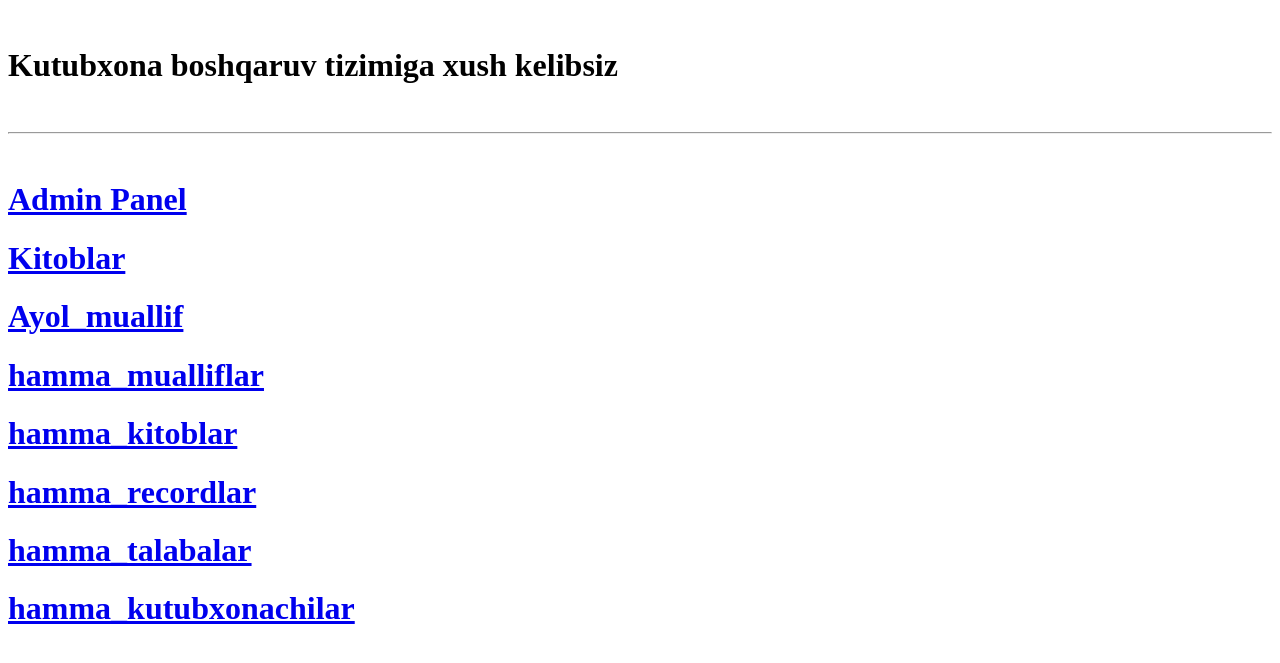
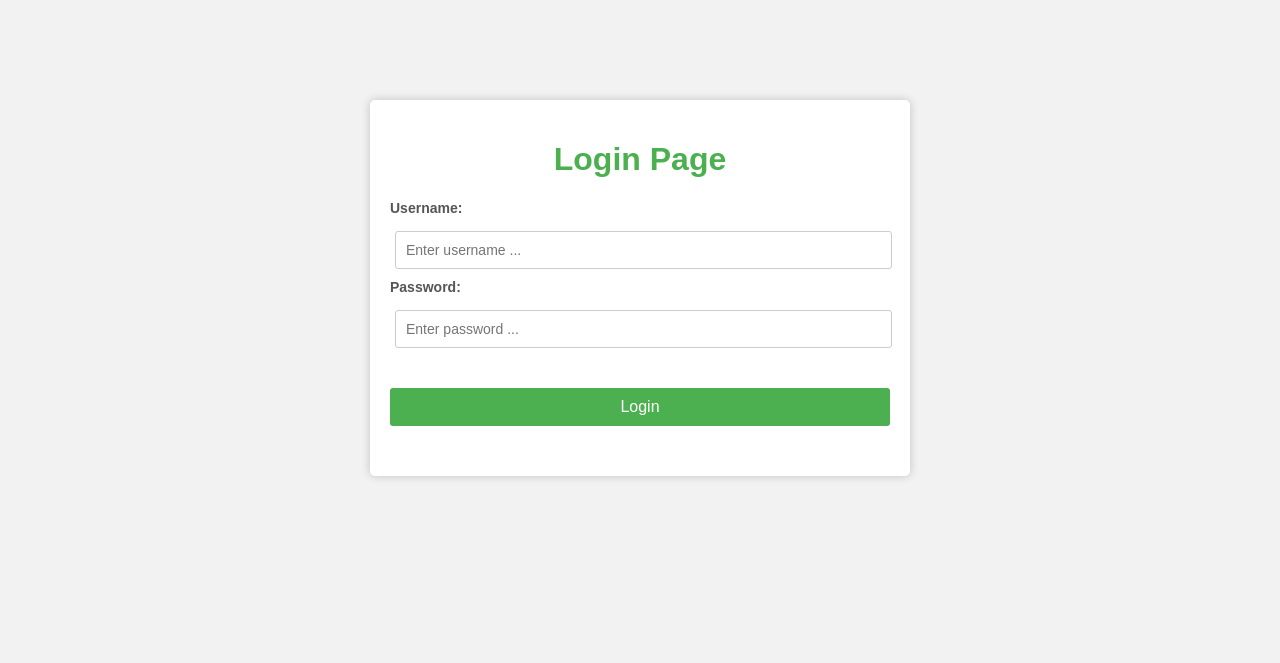
Before and after one commit to abduvaliyevsalohiddin/Kutubxona, a Django app: page / in a window 1280 px wide. Shown: the top 663 px of the page. Run offline with Django 4.2, Linux system fonts and the light colour scheme.

Commit message:
Kutubxona loyihasiga login va logout viewlar yozish ( Todo loyihadagi login.htmldan foydalanilgan )

```diff
--- a/Kutubxona/urls.py
+++ b/Kutubxona/urls.py
@@ -5,8 +5,12 @@ from asosiy.views import *
 
 urlpatterns = [
     path('admin/', admin.site.urls),
+    path('', login_view),
     path('salom/', salomlash),
-    path('', homepage),
+
+    path('home/', homepage),
+    path('logout/', logout_view),
+
     path('kitoblar/', hamma_kitoblar),
     path('ayol_muallif/', ayol_mualliflar_kitoblari),
     path('books/<int:son>/', kitob),
--- a/asosiy/views.py
+++ b/asosiy/views.py
@@ -1,5 +1,7 @@
 from django.http import HttpResponse
 from django.shortcuts import render, redirect
+from django.contrib.auth import authenticate, login, logout
+
 from .models import *
 from .forms import *
 
@@ -9,7 +11,9 @@ def salomlash(request):
 
 
 def homepage(request):
-    return render(request, "home.html")
+    if request.user.is_authenticated:
+        return render(request, "home.html")
+    return redirect("/")
 
 
 # Talaba
@@ -77,20 +81,18 @@ def hamma_muallif(request):
                 tirik=data.get("tirik"),
             )
 
-
-
     # if request.method == 'POST':
     #     forma = MuallifForm(request.POST)
     #     if forma.is_valid():
     #         forma.save()
 
-        # Muallif.objects.create(
-        #     ism=request.POST.get("ism"),
-        #     jins=request.POST.get("jins"),
-        #     tugulgan_kun=request.POST.get("tugulgan_kun"),
-        #     kitoblar_soni=request.POST.get("kitoblar_soni"),
-        #     tirik=request.POST.get("tirik") == "on",
-        # )
+    # Muallif.objects.create(
+    #     ism=request.POST.get("ism"),
+    #     jins=request.POST.get("jins"),
+    #     tugulgan_kun=request.POST.get("tugulgan_kun"),
+    #     kitoblar_soni=request.POST.get("kitoblar_soni"),
+    #     tirik=request.POST.get("tirik") == "on",
+    # )
 
     soz = request.GET.get("qidirish_sozi")
     natija = Muallif.objects.all()
@@ -182,7 +184,6 @@ def hamma_record(request):
         if forma.is_valid():
             forma.save()
 
-
     # if request.method == 'POST':
     #     Record.objects.create(
     #         talaba=Talaba.objects.get(id=request.POST.get("talaba")),
@@ -234,7 +235,6 @@ def hamma_kutubxonachilar(request):
                 ism=data.get("ism"),
                 ish_vaqti=data.get("ish_vaqti"),
             )
-
 
     # if request.method == 'POST':
     #     Kutubxonachi.objects.create(
@@ -387,3 +387,21 @@ def bitiruvchi_talaba_record(request):
         "record": Record.objects.filter(talaba__kurs=4)
     }
     return render(request, "vazifa/bitiruvchi_talaba_record.html", content)
+
+
+def login_view(requests):
+    if requests.method == 'POST':
+        user = authenticate(
+            username=requests.POST.get("l"),
+            password=requests.POST.get("p")
+        )
+        if user is None:
+            return redirect("/")
+        login(requests, user)
+        return redirect("/home/")
+    return render(requests, "login.html")
+
+
+def logout_view(requests):
+    logout(requests)
+    return redirect("/")
--- a/templates/home.html
+++ b/templates/home.html
@@ -6,7 +6,11 @@
 </head>
 <body>
     <br>
+    <a href="/logout/" style="text-decoration: none; color: red;">
+        Log out
+    </a>
     <h1>Kutubxona boshqaruv tizimiga xush kelibsiz</h1>
+
     <br>
     <hr>
     <br>
--- /dev/null
+++ b/templates/login.html
@@ -0,0 +1,65 @@
+<!DOCTYPE html>
+<html>
+<head>
+	<title>Login Page</title>
+	<style>
+		body {
+			background-color: #f2f2f2;
+			font-family: Arial, sans-serif;
+		}
+		.container {
+			background-color: #fff;
+			border-radius: 5px;
+			box-shadow: 0px 0px 10px rgba(0, 0, 0, 0.2);
+			margin: 100px auto;
+			max-width: 500px;
+			padding: 20px;
+		}
+		h1 {
+			color: #4CAF50;
+			text-align: center;
+		}
+		label {
+			color: #555;
+			display: block;
+			font-size: 14px;
+			font-weight: bold;
+			margin-bottom: 5px;
+		}
+		input[type="text"], input[type="password"] {
+			border-radius: 3px;
+			border: 1px solid #ccc;
+			font-size: 14px;
+			padding: 10px;
+			width: 95%;
+            margin: 10px 5px;
+		}
+		button {
+			background-color: #4CAF50;
+			border: none;
+			border-radius: 3px;
+			color: #fff;
+			cursor: pointer;
+			font-size: 16px;
+			padding: 10px;
+			width: 100%;
+            margin: 30px 0;
+		}
+		button:hover {
+			background-color: #3e8e41;
+		}
+	</style>
+</head>
+<body>
+	<div class="container">
+		<h1>Login Page</h1>
+		<form method="post">{% csrf_token %}
+			<label for="username">Username:</label>
+			<input type="text" name="l" id="username" placeholder="Enter username ...">
+			<label for="password">Password:</label>
+			<input type="password" name="p" id="password" placeholder="Enter password ...">
+			<button>Login</button>
+		</form>
+	</div>
+</body>
+</html>
```
Also changed, not shown: db.sqlite3.
